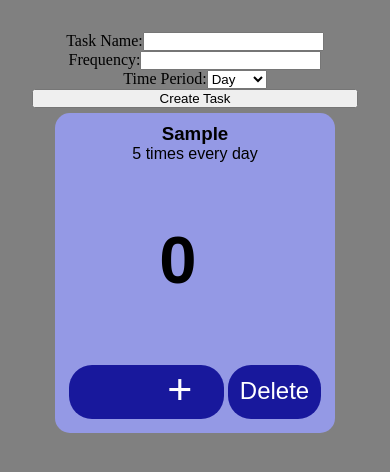
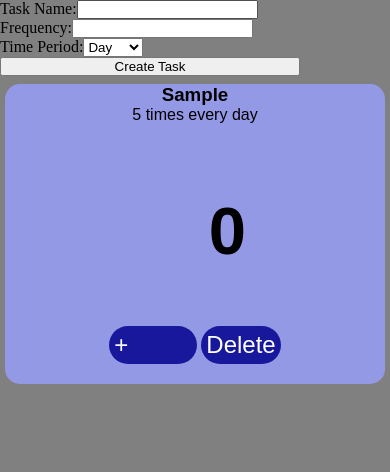
Before and after one commit to katredford/goal-getter, a React (Vite) app: page / in a window 390 px wide. Both pictures are taken after typing "Sample", "5" into the empty fields and a click on the button "Create Task". Shown: the top 472 px of the page. Built offline with nearby package versions, Linux system fonts and the light colour scheme.

Commit message:
fix scrolling bug on mobil

```diff
--- a/src/App.jsx
+++ b/src/App.jsx
@@ -1,4 +1,4 @@
-import './App.css'
+// import './App.css'
 import { TaskProvider } from './components/TaskContext';
 import CreateGoal from './components/CreateGoal'
 import GoalsList from './components/GoalsList';
@@ -15,6 +15,7 @@ function App() {
         <CreateGoal />
         <GoalsList />
       </TaskProvider>
+      {/* <h1>Hello</h1> */}
 
     </>
   )
--- a/src/components/CreateGoal/createGoal.css
+++ b/src/components/CreateGoal/createGoal.css
@@ -1,10 +1,11 @@
 
 
 
-form {
+ form {
   display: flex;
-  /* flex-direction: column; */
-  flex-wrap: wrap;
+  flex-direction: column;
+   flex-wrap: wrap;
+   width:200px;
 }
 
 @media screen and (max-width: 400px) {
@@ -12,8 +13,8 @@ form {
     background-color: lightgreen;
   } */
 
-  form {
-    flex-direction: column;
+   form {
 
+    width:300px;
   }
 }
--- a/src/components/GoalCard/goalCard.css
+++ b/src/components/GoalCard/goalCard.css
@@ -1,5 +1,5 @@
 
-.goalCard {
+ .goalCard {
   display: flex;
   flex-direction: column;
   align-items: center;
@@ -8,8 +8,8 @@
   background-color: rgb(148, 153, 229);
   position:relative;
   margin: 5px;
+  padding: 10px;
   border-radius: 15px;
-  padding: 10px;
 }
 
 .goalCard h2 {
@@ -32,10 +32,10 @@
   list-style-type: none;
   color:white;
   background-color: #18189c;
-  /* font-size: 24px; */
-  margin: 2px;
-    /* padding: 5px; */
-    border-radius: 23px;
+  font-size: 24px;
+   margin: 2px;
+     padding: 5px;
+     border-radius: 23px;
 
 }
 
@@ -59,14 +59,16 @@
   position: relative;
   top: 100px;
     right: 131px;
+    z-index: -1
 } */
 
 @media screen and (max-width: 480px) {
-  /* body {
-    background-color: lightgreen;
-  } */
+
 
     .goalCard {
-      width:80%;
+      width:100%;
+      margin-top: 8px;
+      /* margin: 0px; */
+        padding: 0px;
     }
 }
--- a/src/components/GoalsList/goalsList.css
+++ b/src/components/GoalsList/goalsList.css
@@ -15,4 +15,5 @@
   display: flex;
   flex-wrap: wrap;
   justify-content: center;
+
 }
--- a/src/components/Ring/ring.css
+++ b/src/components/Ring/ring.css
@@ -9,6 +9,7 @@ body {
 
     transform: rotate(-90deg);
     transform-origin: 50% 50%;
+    overflow: visible !important;
 }
 
 
--- a/src/index.css
+++ b/src/index.css
@@ -1,11 +1,16 @@
-* {
+ * {
   margin: 0;
   padding: 0;
+  box-sizing: border-box;
 }
 
-@font-face {
+/* body {
+  margin: 0;
+} */
+
+/* @font-face {
   font-family: "Nanum Gothic Coding", sans-serif;
   src: local("Nanum_Gothic_Coding"),
     url("./fonts/Nanum_Gothic_Coding/NanumGothicCoding-Regular.ttf") format("truetype");
   font-weight: regular;
-}
+} */
```
